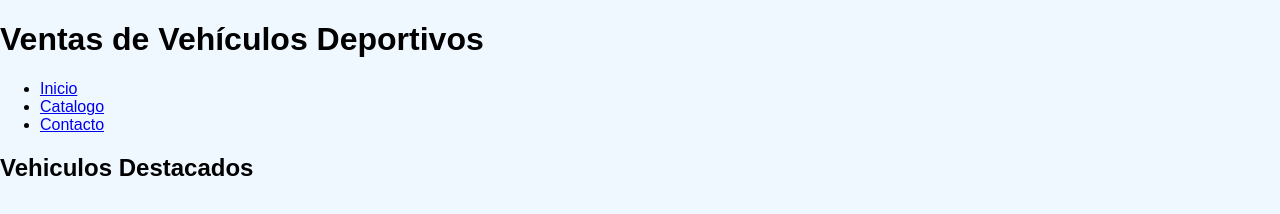
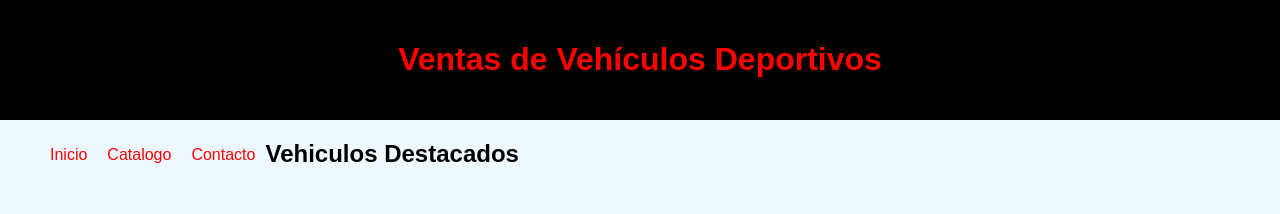
Before and after one commit to oscarrzzz/Rubrica1_BPDS, a plain HTML site: page index.html in a window 1280 px wide. Drawn offline with Linux system fonts and the light colour scheme.

Commit message:
Commit 4: Se agrego estilo a header y nav

```diff
--- a/style.css
+++ b/style.css
@@ -4,3 +4,24 @@ body {
     padding: 0;
     background-color: aliceblue;
 }
+
+header {
+    background-color: black;
+    color: red;
+    padding: 20px;
+    text-align: center;
+}
+
+nav ul{
+    list-style-type: none;
+}
+
+nav ul li{
+    float: left;
+    padding: 10px;
+}
+
+nav ul li a{
+    text-decoration: none;
+    color: red;
+}
```
